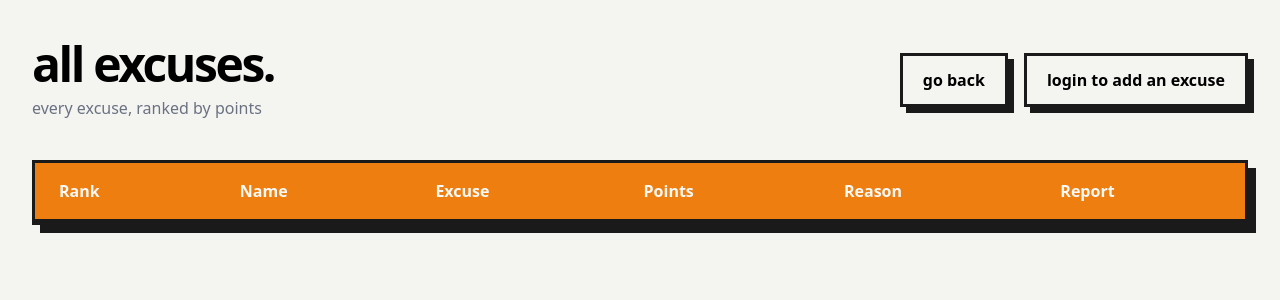
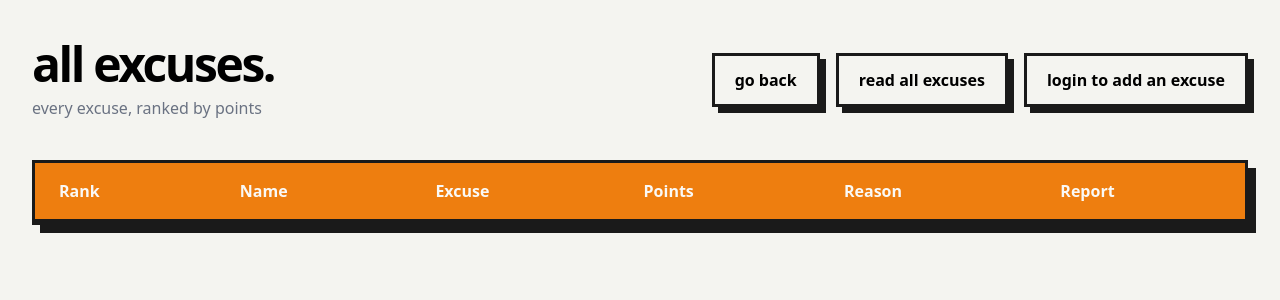
Before and after one commit to rudranshgoel1/donteatthatfrog, a Flask app: page /all in a window 1280 px wide. Shown: the top 300 px of the page. Run offline with Flask 3, Linux system fonts and the light colour scheme; lists and menus that the app fills with data are empty; some libraries are stand-ins or nearby versions.

Commit message:
added all excuse button

```diff
--- a/templates/allexcuses.html
+++ b/templates/allexcuses.html
@@ -23,6 +23,10 @@
                     <button onclick="history.back()" class="border-[3px] border-[#1a1a1a] px-5 py-3 font-bold shadow-[6px_6px_0px_#1a1a1a] transition-all duration-200 hover:border-[#ee7e0f] hover:text-[#ee7e0f] hover:shadow-[8px_8px_0px_#ee7e0f] cursor-pointer">
                         go back
                     </button>
+
+                    <a href="/all" class="inline-block border-[3px] border-[#1a1a1a] px-5 py-3 font-bold shadow-[6px_6px_0px_#1a1a1a] transition-all duration-200 hover:border-[#ee7e0f] hover:text-[#ee7e0f] hover:shadow-[8px_8px_0px_#ee7e0f]">
+                        read all excuses
+                    </a>
 
                     {% if slackid == "nologin" %}
                     <a href="/readlogin" class="inline-block border-[3px] border-[#1a1a1a] px-5 py-3 font-bold shadow-[6px_6px_0px_#1a1a1a] transition-all duration-200 hover:border-[#ee7e0f] hover:text-[#ee7e0f] hover:shadow-[8px_8px_0px_#ee7e0f]">
```
